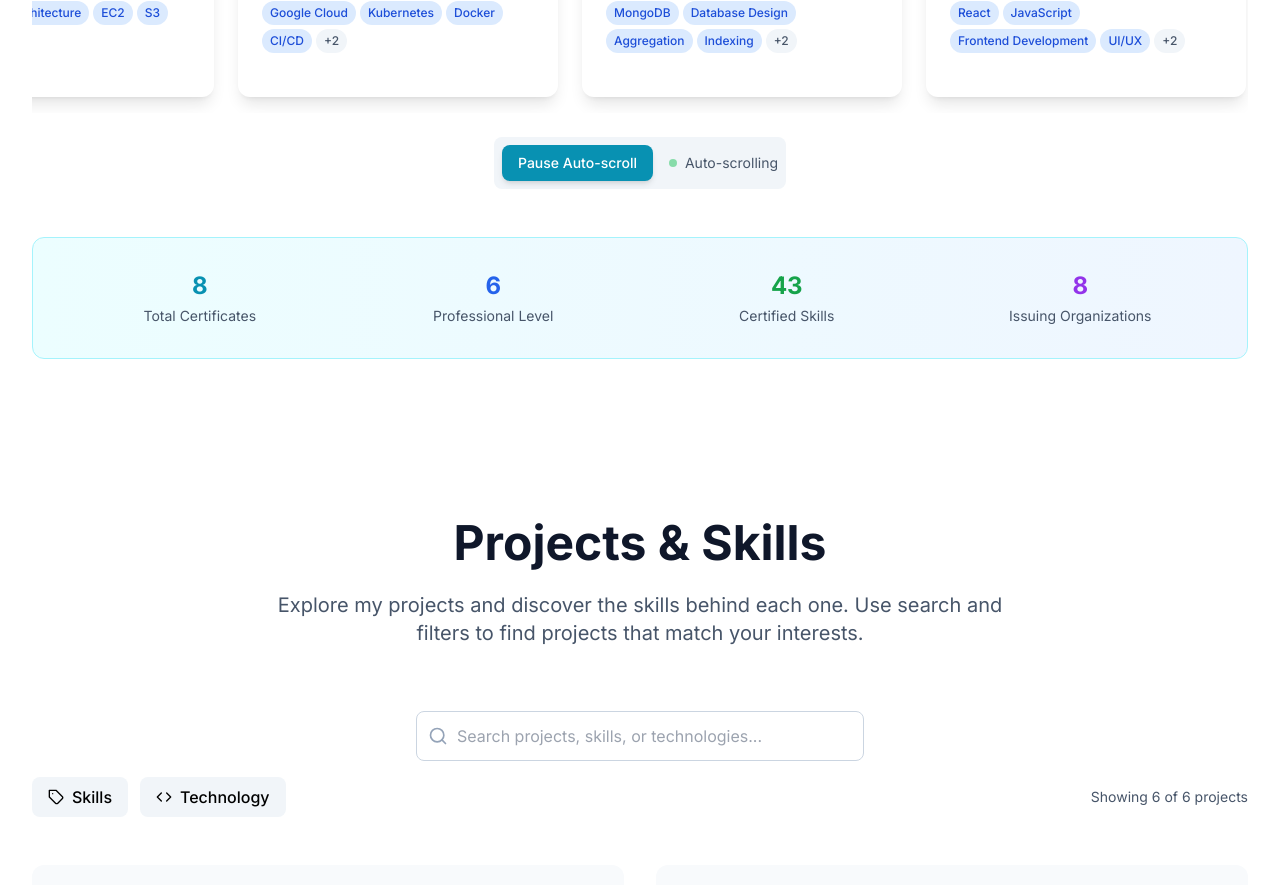
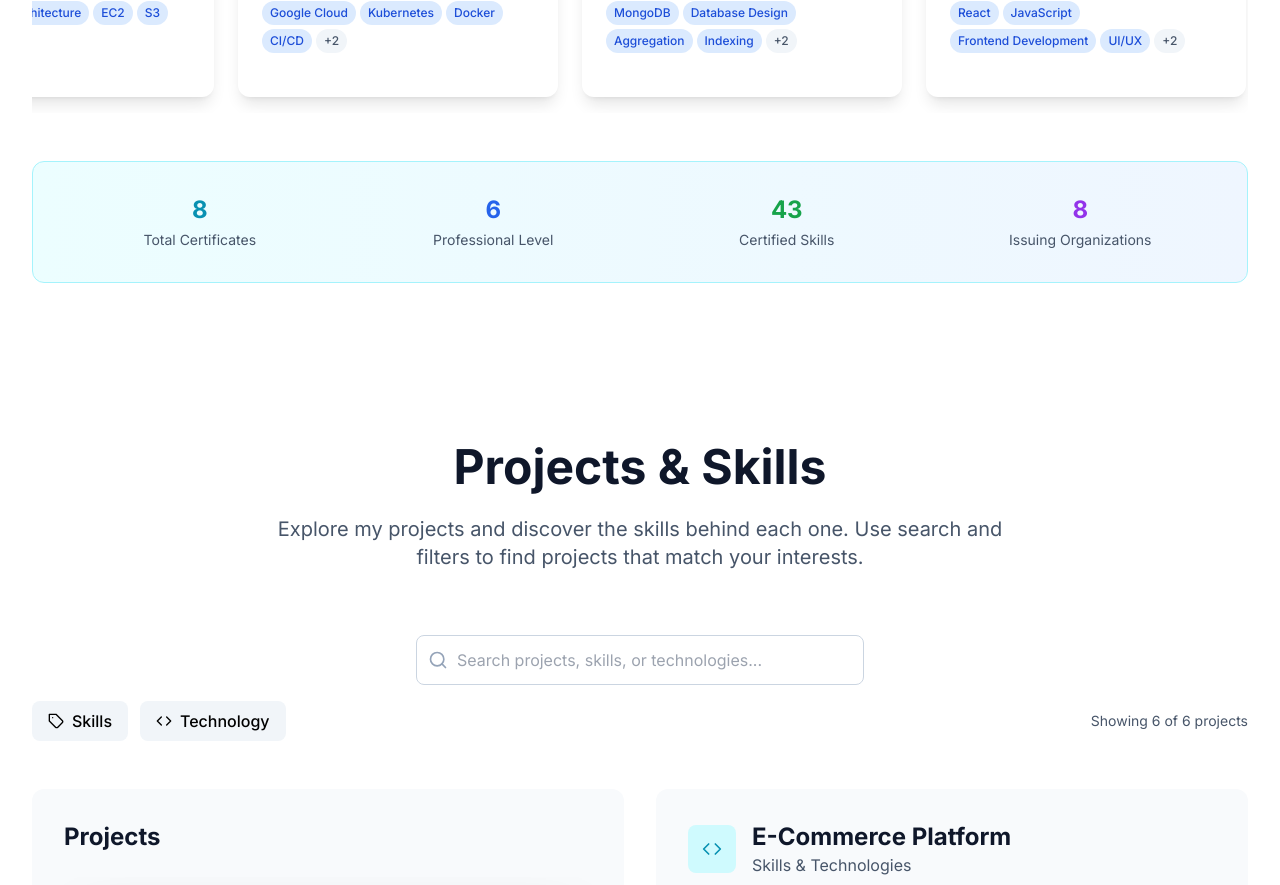
Before and after one commit to Akushu2357/portfolio, a React (Vite) app: page / in a window 1280 px wide. Shown: the part 3735-4620 px from the top of the page. Built offline with nearby package versions, Linux system fonts and the light colour scheme; the HTML template or start-up script is replaced by a standard one.

Commit message:
Updated Certificates.jsx

```diff
--- a/src/components/Certificates.jsx
+++ b/src/components/Certificates.jsx
@@ -554,26 +554,6 @@ const Certificates = () => {
           </div>
         </div>
 
-        {/* Auto-scroll Controls */}
-        <div className="flex justify-center mt-6">
-          <div className="flex items-center space-x-4 bg-slate-100 rounded-lg p-2">
-            <button
-              onClick={() => setIsAutoScrolling(!isAutoScrolling)}
-              className={`px-4 py-2 rounded-lg text-sm font-medium transition-all duration-300 ${
-                isAutoScrolling
-                  ? 'bg-cyan-600 text-white shadow-md'
-                  : 'bg-white text-slate-700 hover:bg-slate-50'
-              }`}
-            >
-              {isAutoScrolling ? 'Pause Auto-scroll' : 'Resume Auto-scroll'}
-            </button>
-            <div className="flex items-center space-x-2 text-sm text-slate-600">
-              <div className={`w-2 h-2 rounded-full ${isAutoScrolling ? 'bg-green-500 animate-pulse' : 'bg-slate-400'}`}></div>
-              <span>{isAutoScrolling ? 'Auto-scrolling' : 'Paused'}</span>
-            </div>
-          </div>
-        </div>
-
         {/* No Results Message */}
         {filteredCertificates.length === 0 && (
           <div className="text-center py-12">
```
